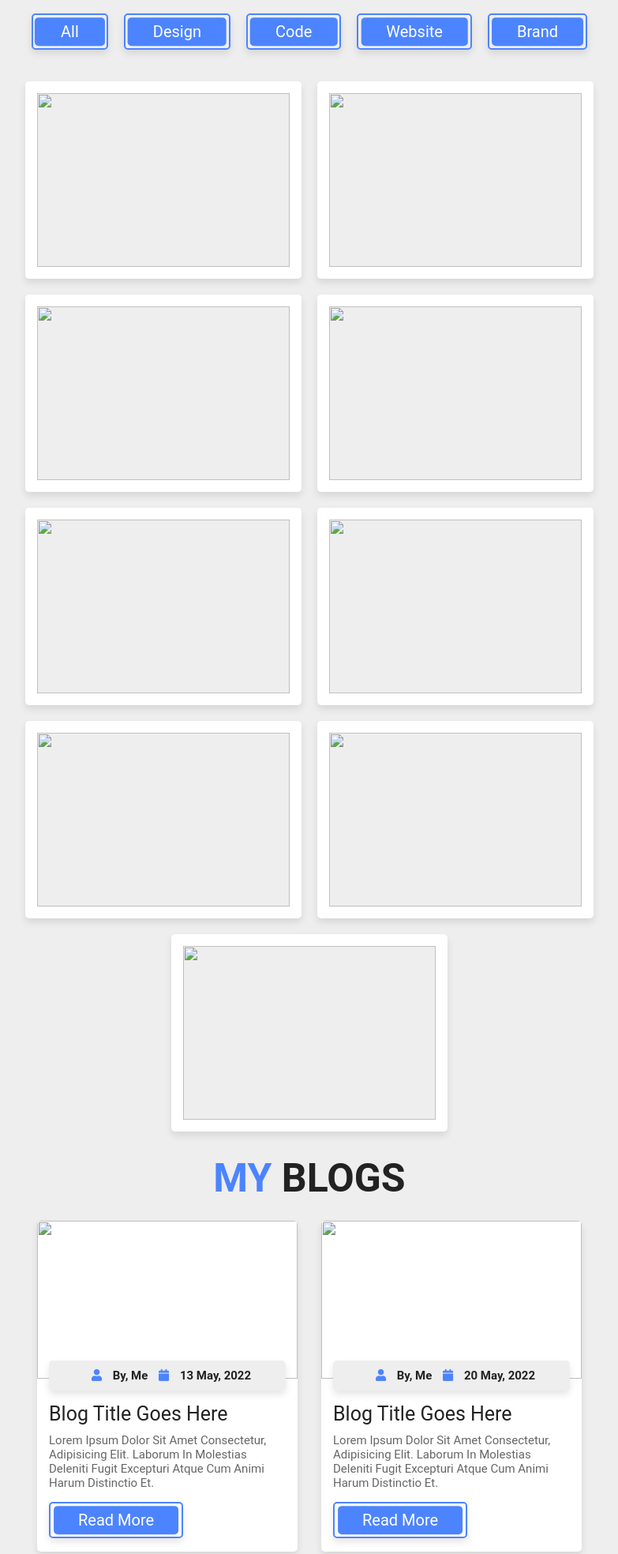
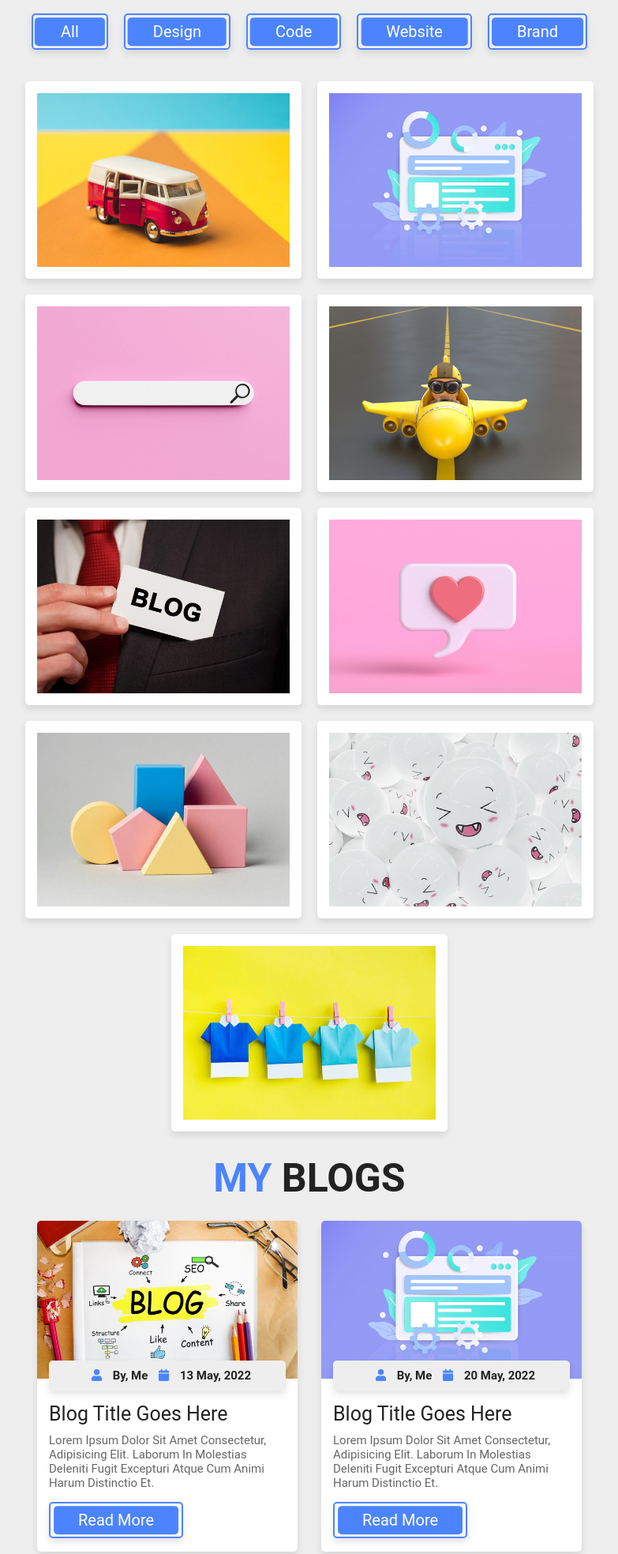
Before and after one commit to ShriBhagawat/Portfolio, a plain HTML site: page index.html in a window 1280 px wide. Shown: the part 2533-4501 px from the top of the page at 79% size, without its empty margins (248-1031 px from the left). Drawn offline with nearby package versions, Linux system fonts and the light colour scheme.

Commit message:
Update index.html

```diff
--- a/index.html
+++ b/index.html
@@ -249,63 +249,63 @@
         <div class="image-container">
 
             <div class="box design">
-                <img src="images/img1.jpg" alt="">
+                <img src="https://raw.githubusercontent.com/ShriBhagawat/Portfolio/main/img1.jpg" alt="">
                 <div class="info">
                     <h3>PROJECT TITLE</h3>
                 </div>
             </div>
 
             <div class="box design">
-                <img src="images/img2.jpg" alt="">
+                <img src="https://raw.githubusercontent.com/ShriBhagawat/Portfolio/main/img2.jpg" alt="">
                 <div class="info">
                     <h3>PROJECT TITLE</h3>
                 </div>
             </div>
 
             <div class="box design">
-                <img src="images/img3.jpg" alt="">
+                <img src="https://raw.githubusercontent.com/ShriBhagawat/Portfolio/main/img3.jpg" alt="">
                 <div class="info">
                     <h3>PROJECT TITLE</h3>
                 </div>
             </div>
 
             <div class="box code">
-                <img src="images/img4.jpg" alt="">
+                <img src="https://raw.githubusercontent.com/ShriBhagawat/Portfolio/main/img4.jpg" alt="">
                 <div class="info">
                     <h3>PROJECT TITLE</h3>
                 </div>
             </div>
 
             <div class="box code">
-                <img src="images/img5.jpg" alt="">
+                <img src="https://raw.githubusercontent.com/ShriBhagawat/Portfolio/main/blog5.jpg" alt="">
                 <div class="info">
                     <h3>PROJECT TITLE</h3>
                 </div>
             </div>
 
             <div class="box website">
-                <img src="images/img6.jpg" alt="">
+                <img src="https://raw.githubusercontent.com/ShriBhagawat/Portfolio/main/img6.jpg" alt="">
                 <div class="info">
                     <h3>PROJECT TITLE</h3>
                 </div>
             </div>
 
             <div class="box brand">
-                <img src="images/img7.jpg" alt="">
+                <img src="https://raw.githubusercontent.com/ShriBhagawat/Portfolio/main/img7.jpg" alt="">
                 <div class="info">
                     <h3>PROJECT TITLE</h3>
                 </div>
             </div>
 
             <div class="box brand">
-                <img src="images/img8.jpg" alt="">
+                <img src="https://raw.githubusercontent.com/ShriBhagawat/Portfolio/main/img8.jpg" alt="">
                 <div class="info">
                     <h3>PROJECT TITLE</h3>
                 </div>
             </div>
 
             <div class="box brand">
-                <img src="images/img9.jpg" alt="">
+                <img src="https://raw.githubusercontent.com/ShriBhagawat/Portfolio/main/img9.jpg" alt="">
                 <div class="info">
                     <h3>PROJECT TITLE</h3>
                 </div>
@@ -326,7 +326,7 @@
         <div class="box-container">
 
             <div class="box">
-                <img src="images/blog1.jpg" alt="">
+                <img src="https://raw.githubusercontent.com/ShriBhagawat/Portfolio/main/blog1.jpg" alt="">
                 <div class="content">
                     <h3 class="info"> <i class="fas fa-user"></i> by, Me <i class="fas fa-calendar"></i> 13 may, 2022
                     </h3>
@@ -338,7 +338,7 @@
             </div>
 
             <div class="box">
-                <img src="images/blog2.jpg" alt="">
+                <img src="https://raw.githubusercontent.com/ShriBhagawat/Portfolio/main/img2.jpg" alt="">
                 <div class="content">
                     <h3 class="info"> <i class="fas fa-user"></i> by, Me <i class="fas fa-calendar"></i> 20 may, 2022
                     </h3>
@@ -350,7 +350,7 @@
             </div>
 
             <div class="box">
-                <img src="images/blog3.jpg" alt="">
+                <img src="https://raw.githubusercontent.com/ShriBhagawat/Portfolio/main/blog3.jpg" alt="">
                 <div class="content">
                     <h3 class="info"> <i class="fas fa-user"></i> by, Me<i class="fas fa-calendar"></i> 23 may, 2022
                     </h3>
@@ -362,7 +362,7 @@
             </div>
 
             <div class="box">
-                <img src="images/blog4.jpg" alt="">
+                <img src="https://raw.githubusercontent.com/ShriBhagawat/Portfolio/main/img4.jpg" alt="">
                 <div class="content">
                     <h3 class="info"> <i class="fas fa-user"></i> by, Me <i class="fas fa-calendar"></i> 25 may, 2022
                     </h3>
@@ -374,7 +374,7 @@
             </div>
 
             <div class="box">
-                <img src="images/blog5.jpg" alt="">
+                <img src="https://raw.githubusercontent.com/ShriBhagawat/Portfolio/main/img5.jpg" alt="">
                 <div class="content">
                     <h3 class="info"> <i class="fas fa-user"></i> by, Me<i class="fas fa-calendar"></i>26 may, 2022
                     </h3>
@@ -386,7 +386,7 @@
             </div>
 
             <div class="box">
-                <img src="images/blog6.jpg" alt="">
+                <img src="https://raw.githubusercontent.com/ShriBhagawat/Portfolio/main/blog6.jpg alt="">
                 <div class="content">
                     <h3 class="info"> <i class="fas fa-user"></i> by, admin <i class="fas fa-calendar"></i> 27 may, 2022
                     </h3>
```
